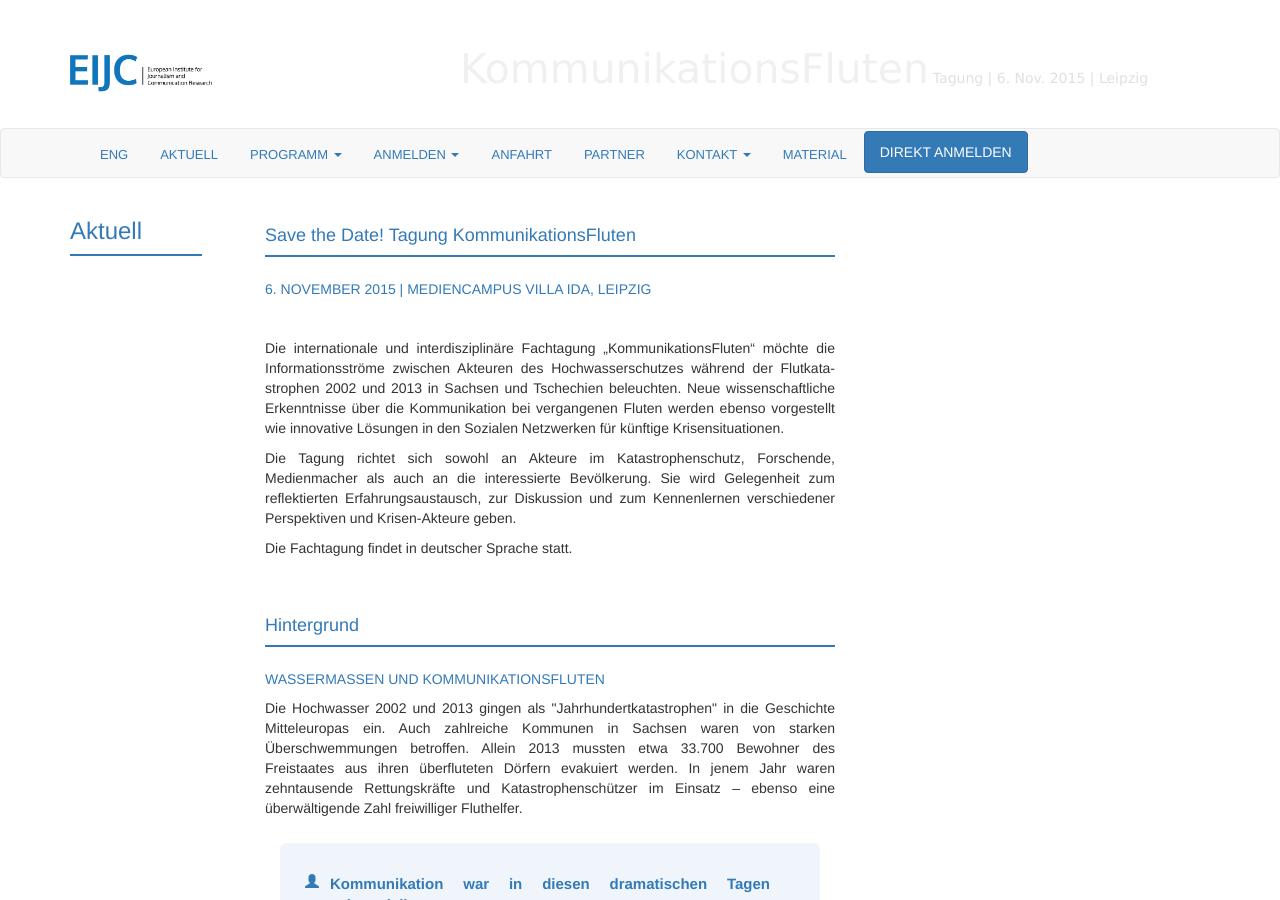
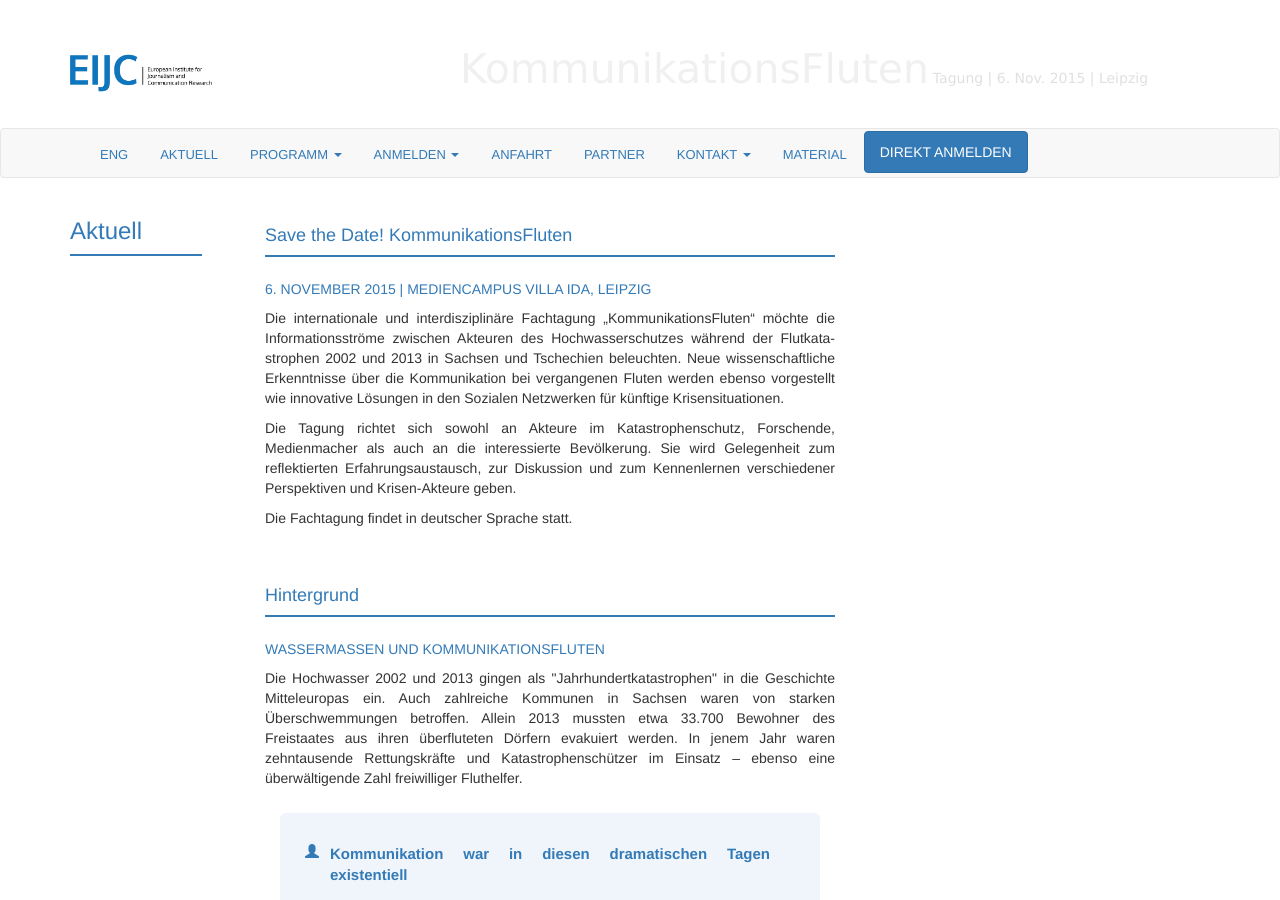
Before and after one commit to susedev/test, a Jekyll site: the page built from konferenz-kommunikationsfluten.html, in a window 1280 px wide and 900 px high. Built offline with Jekyll 4.4.1, drawn with Linux system fonts in a browser that asks for light colours; nearby versions of some CDN libraries.

Commit message:
Update konferenz-kommunikationsfluten.html

```diff
--- a/konferenz-kommunikationsfluten.html
+++ b/konferenz-kommunikationsfluten.html
@@ -1,14 +1,13 @@
 ---
 title: Aktuell
 ---
-<h3 style="margin-top: 28px;">Save the Date! Tagung KommunikationsFluten</h3>
+<h3 style="margin-top: 28px;">Save the Date! KommunikationsFluten</h3>
 
 <div class="box" style="background-color: #337AB7; height:2px; margin-top:3px; margin-bottom:25px;">&nbsp;</div>
 
 <h4>6. November 2015 | Mediencampus Villa Ida, Leipzig</h4>
 
 
-<p>&nbsp;</p>
 <p style="text-align: justify;">Die internationale und interdisziplin&auml;re Fachtagung &bdquo;KommunikationsFluten&ldquo; m&ouml;chte die Informationsstr&ouml;me zwischen Akteuren des Hochwasserschutzes w&auml;hrend der Flutkata&shy;strophen 2002 und 2013 in Sachsen und Tschechien beleuchten. Neue wissen&shy;schaftliche Erkenntnisse &uuml;ber die Kommunikation bei vergangenen Fluten werden ebenso vorgestellt wie innovative L&ouml;sungen in den Sozialen Netzwerken f&uuml;r k&uuml;nftige Krisensituationen.</p>
 
 <p style="text-align: justify;">Die Tagung richtet sich sowohl an Akteure im Katastrophenschutz, Forschende, Medienmacher als auch an die interessierte Bev&ouml;lkerung. Sie wird Gelegenheit zum reflektierten Erfahrungsaustausch, zur Diskussion und zum Kennenlernen verschiedener Perspektiven und Krisen-Akteure geben.</p>
```
